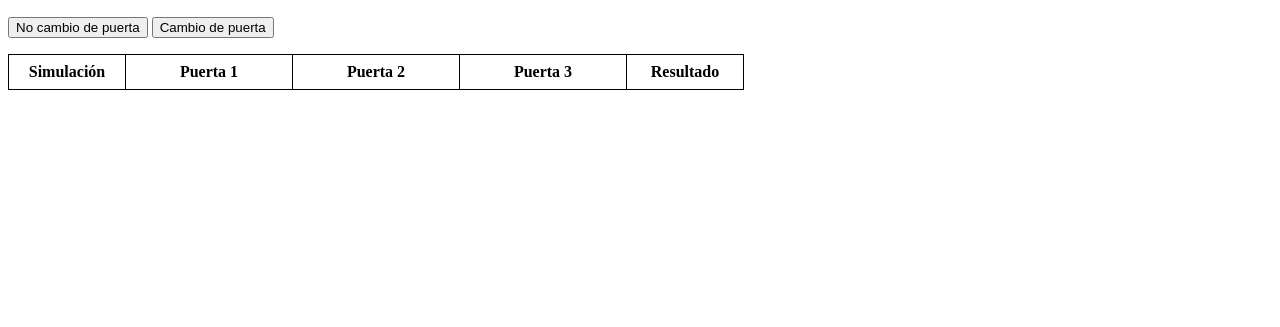
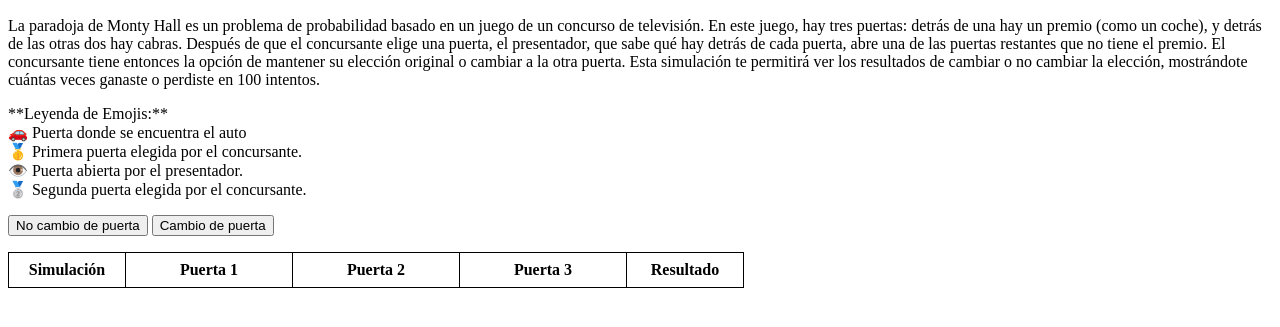
Before and after one commit to jensonchambi/montyhall, a plain HTML site: page index.html in a window 1280 px wide. Shown: the part 111-438 px from the top of the page. Drawn offline with Linux system fonts and the light colour scheme.

Commit message:
Update index.html
Se incrementó más detalles en la explicación de los resultados.

```diff
--- a/index.html
+++ b/index.html
@@ -24,6 +24,22 @@
 
 <h1>🍀 Paradoja de Monty Hall</h1>
 <h2>Simulación de 100 veces</h2>
+
+<p>
+    La paradoja de Monty Hall es un problema de probabilidad basado en un juego de un concurso de televisión. En este juego, hay tres puertas: detrás de una hay un premio (como un coche), y detrás de las otras dos hay cabras.
+    Después de que el concursante elige una puerta, el presentador, que sabe qué hay detrás de cada puerta, abre una de las puertas restantes que no tiene el premio.
+    El concursante tiene entonces la opción de mantener su elección original o cambiar a la otra puerta.
+    Esta simulación te permitirá ver los resultados de cambiar o no cambiar la elección, mostrándote cuántas veces ganaste o perdiste en 100 intentos.
+</p>
+
+<p>
+    **Leyenda de Emojis:**
+    <br>🚗 Puerta donde se encuentra el auto
+    <br>🥇 Primera puerta elegida por el concursante.
+    <br>👁️ Puerta abierta por el presentador.
+    <br>🥈 Segunda puerta elegida por el concursante.
+</p>
+
 <button onclick="runSimulation(false)">No cambio de puerta</button>
 <button onclick="runSimulation(true)">Cambio de puerta</button>
 <p id="summary"></p>
@@ -66,6 +82,7 @@ function runSimulation(changeDoor) {
         const puertas = ["", "", ""];
         puertas[prizeDoor - 1] = "🚗"; // Auto para el $1000
         puertas[userChoice - 1] += "🥇"; // Elección 1
+        puertas[openedDoor - 1] += "👁️"; // Puerta abierta por el presentador
         if (changeDoor) puertas[finalChoice - 1] += "🥈"; // Elección 2
 
         // Verificar si el usuario gana o pierde
```
